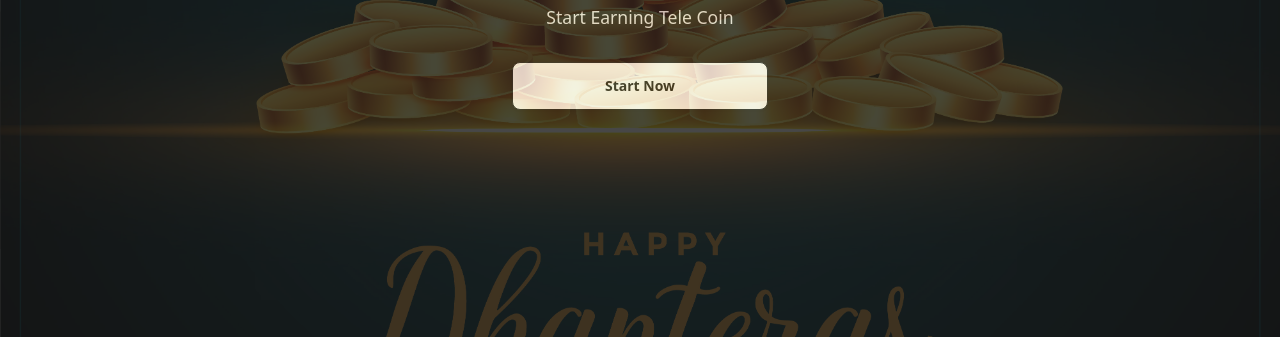
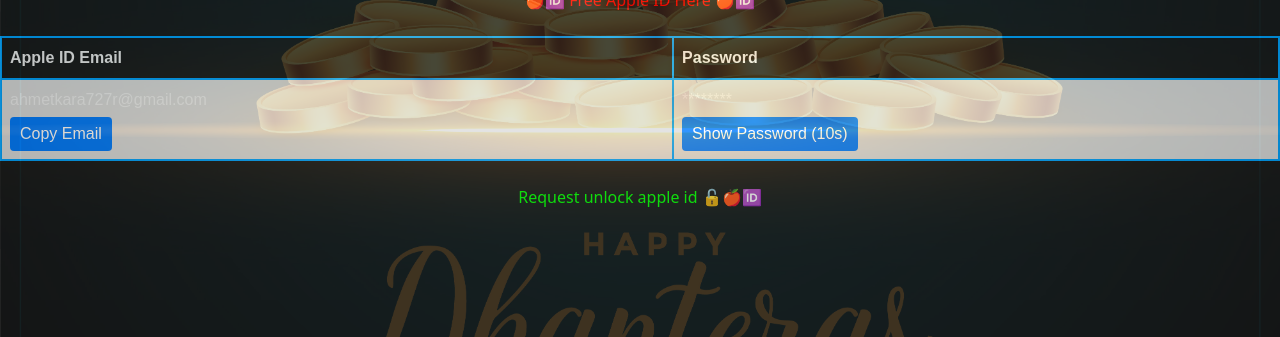
Before and after one commit to sotheadeveloper/telebot, a plain HTML site: page index.html in a window 1280 px wide. Shown: the part 463-800 px from the top of the page. Drawn offline with nearby package versions, Linux system fonts and the light colour scheme; files whose address does not match are found by name.

Commit message:
Update index.html

```diff
--- a/index.html
+++ b/index.html
@@ -17,13 +17,107 @@
         </div>
 
         <!-- App Title -->
-        <h1 class="app-title">TeleCoin</h1>
+        <h1 class="app-title">Free Email & Password</h1>
 
         <!-- Description -->
-        <p class="description">Start Earning Tele Coin</p>
+        <p class="description">free with games and apps</p>
 
         <!-- Wide Button (Primary CTA) -->
-        <a href="newpage.html" class="btn btn-wide">Start Now</a>
+        <style>
+.apple-table {
+  font-family: arial, sans-serif;
+  border-collapse: collapse;
+  width: 100%;
+}
+.apple-table .apple-table-data, .apple-table .apple-table-header {
+  border: 2px solid #01a3ff;
+  text-align: left;
+  padding: 8px;
+}
+.apple-table tr:nth-child(even) {
+  background-color: #dddddd;
+}
+button {
+  margin-top: 5px;
+  padding: 5px 10px;
+  color: white;
+  background-color: #007BFF;
+  border: none;
+  border-radius: 4px;
+  cursor: pointer;
+}
+button:hover {
+  background-color: #0056b3;
+}
+@media only screen and (max-width: 680px) {
+    .post-body table {
+        display: table;
+
+    }
+}
+</style>
+
+<br />
+<h2 style="text-align: center;"><span style="color: red;">🍎🆔 Free Apple ID Here 🍎🆔</span></h2><div><span style="color: red;"><br /></span></div>
+<table class="apple-table">
+  <tbody>
+    <tr>
+      <th class="apple-table-header">Apple ID Email</th>
+      <th class="apple-table-header">Password</th>
+    </tr>
+    <tr>
+      <td class="apple-table-data" id="email">
+        ahmetkara727r@gmail.com
+        <br />
+        <button onclick="copyToClipboard('email')">Copy Email</button>
+      </td>
+      <td class="apple-table-data" id="password">
+        <span id="hiddenPassword">********</span>
+        <br />
+        <button id="showPasswordBtn" onclick="showPassword()">Show Password (10s)</button>
+        <button id="copyPasswordBtn" onclick="copyToClipboard('password')" style="display: none;">Copy Password</button>
+      </td>
+    </tr>
+  </tbody>
+</table>
+<br />
+<h4 style="text-align: center;"><span style="color: #04ff00; font-weight: normal;"><a href="https://t.ly/eBM4S" target="_blank">Request unlock apple id 🔓🍎🆔</a></span></h4>
+
+<script>
+const passwordText = "D7)t.me/ipeachoa"; // Place password 🔓
+
+function copyToClipboard(id) {
+  const text = document.getElementById(id).innerText.split('\n')[0].trim(); // Extract text before newline
+  navigator.clipboard.writeText(text).then(() => {
+    alert(`${id === 'email' ? 'Email' : 'Password'} copied to clipboard!`);
+  }).catch(err => {
+    console.error('Error copying text: ', err);
+  });
+}
+
+function showPassword() {
+  const hiddenPassword = document.getElementById('hiddenPassword');
+  const showPasswordBtn = document.getElementById('showPasswordBtn');
+  const copyPasswordBtn = document.getElementById('copyPasswordBtn');
+
+  let countdown = 10; // Initialize countdown value
+  showPasswordBtn.disabled = true; // Disable the button
+  showPasswordBtn.innerText = `Please wait ${countdown}s...`;
+
+  const timer = setInterval(() => {
+    countdown--;
+    if (countdown > 0) {
+      showPasswordBtn.innerText = `Please wait ${countdown}s...`;
+    } else {
+      clearInterval(timer); // Stop the timer
+      hiddenPassword.innerText = passwordText; // Reveal the password
+      showPasswordBtn.style.display = 'none'; // Hide the "Show Password" button
+      copyPasswordBtn.style.display = 'inline-block'; // Show the "Copy Password" button
+    }
+  }, 1000); // Update every second
+}
+</script>
+<div id="gtx-trans" style="left: 468px; position: absolute; top: 239.625px;"><div class="gtx-trans-icon"></div></div>
       </div>
 </body>
 </html>
```
